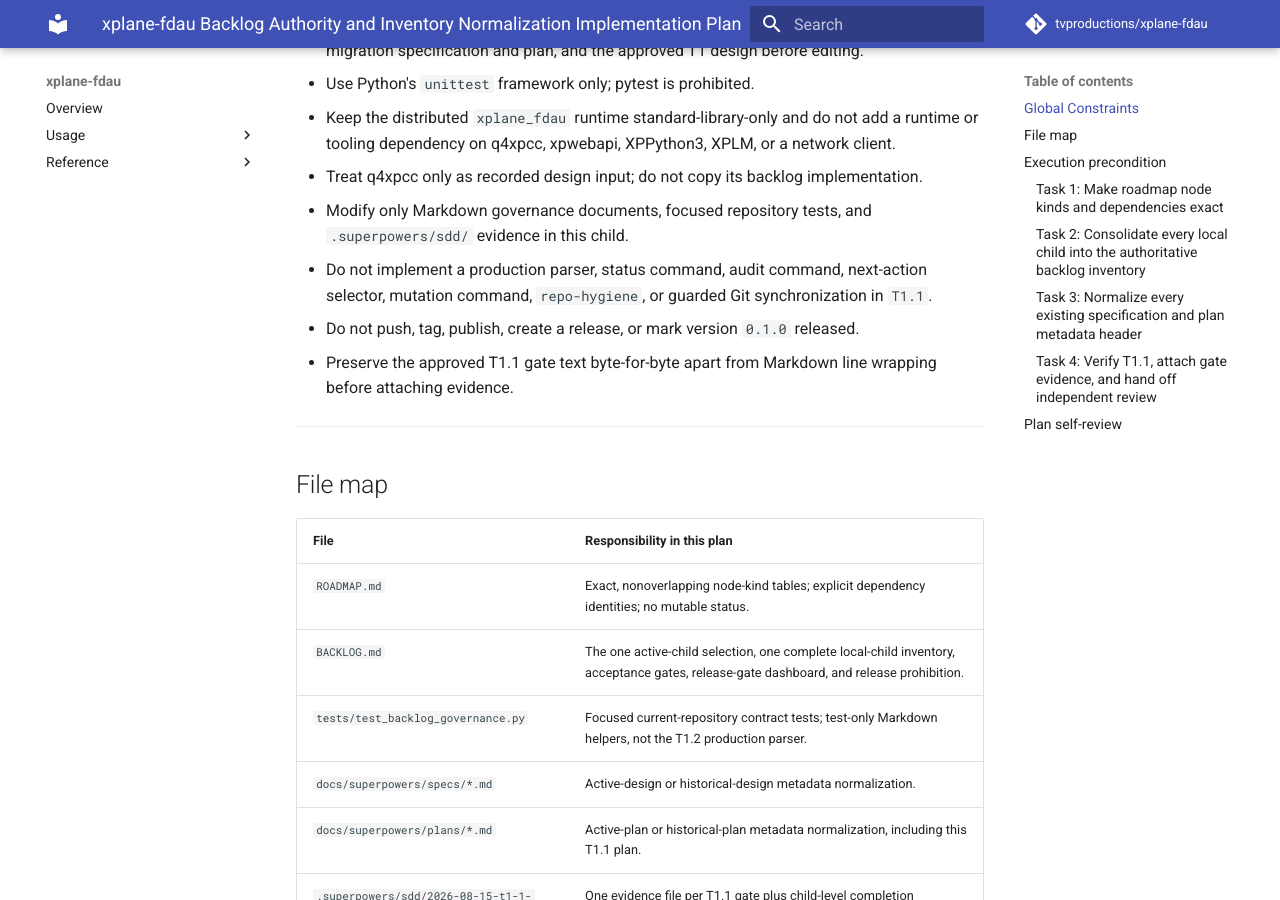
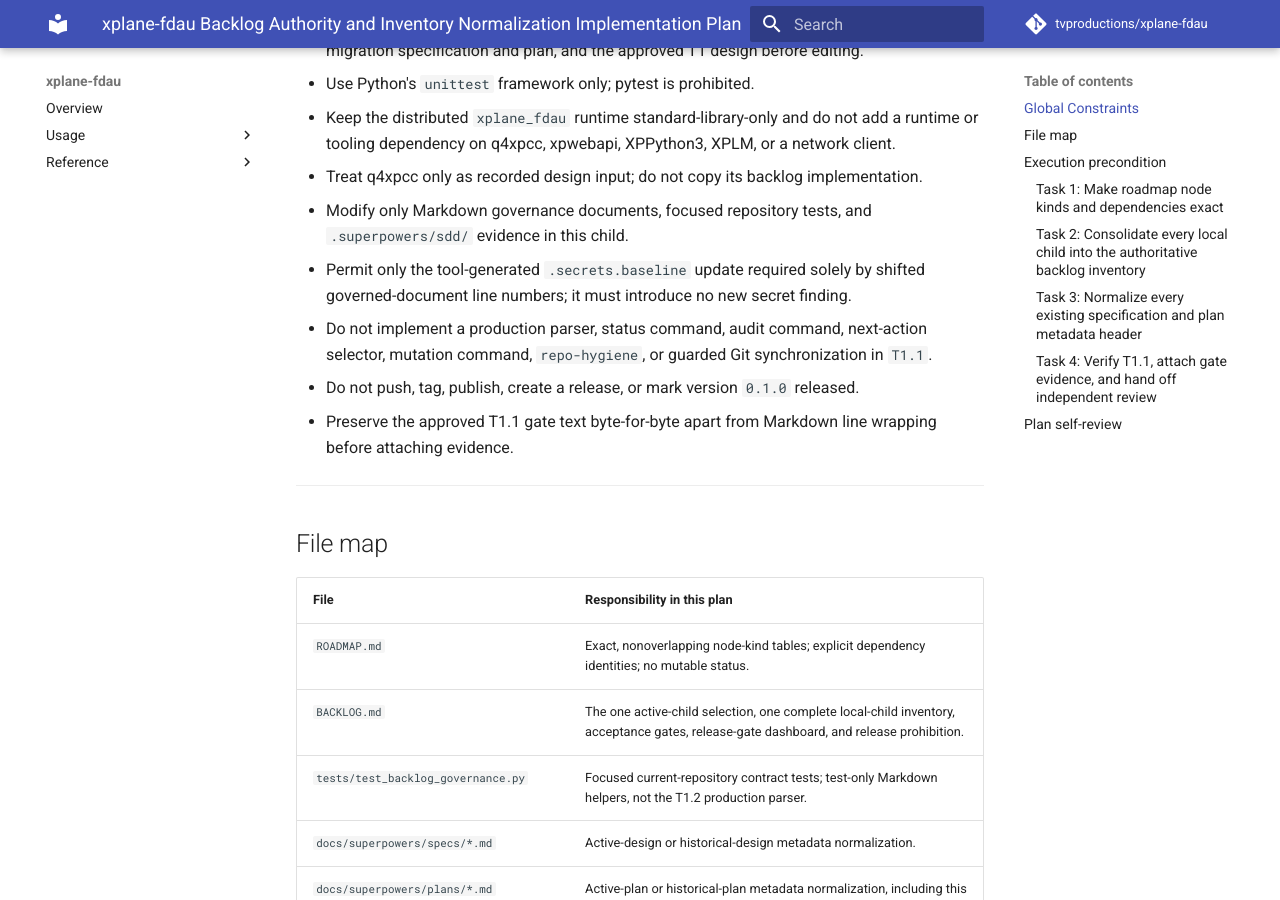
Before and after one commit to tvproductions/xplane-fdau, an MkDocs documentation site: the page built from docs/superpowers/plans/2026-08-15-xplane-fdau-backlog-authority-normalization.md, in a window 1280 px wide and 900 px high, scrolled down 975 px. Built offline with MkDocs 1.6.1 and Material for MkDocs 9.7.7, drawn with Linux system fonts in a browser that asks for light colours; comment, search, counter and statistics services are not loaded.

Commit message:
chore: refresh governed secrets baseline

```diff
--- a/docs/superpowers/plans/2026-08-15-xplane-fdau-backlog-authority-normalization.md
+++ b/docs/superpowers/plans/2026-08-15-xplane-fdau-backlog-authority-normalization.md
@@ -23,6 +23,7 @@
 - Keep the distributed `xplane_fdau` runtime standard-library-only and do not add a runtime or tooling dependency on q4xpcc, xpwebapi, XPPython3, XPLM, or a network client.
 - Treat q4xpcc only as recorded design input; do not copy its backlog implementation.
 - Modify only Markdown governance documents, focused repository tests, and `.superpowers/sdd/` evidence in this child.
+- Permit only the tool-generated `.secrets.baseline` update required solely by shifted governed-document line numbers; it must introduce no new secret finding.
 - Do not implement a production parser, status command, audit command, next-action selector, mutation command, `repo-hygiene`, or guarded Git synchronization in `T1.1`.
 - Do not push, tag, publish, create a release, or mark version `0.1.0` released.
 - Preserve the approved T1.1 gate text byte-for-byte apart from Markdown line wrapping before attaching evidence.
```
Also changed, not shown: 1 other file.
